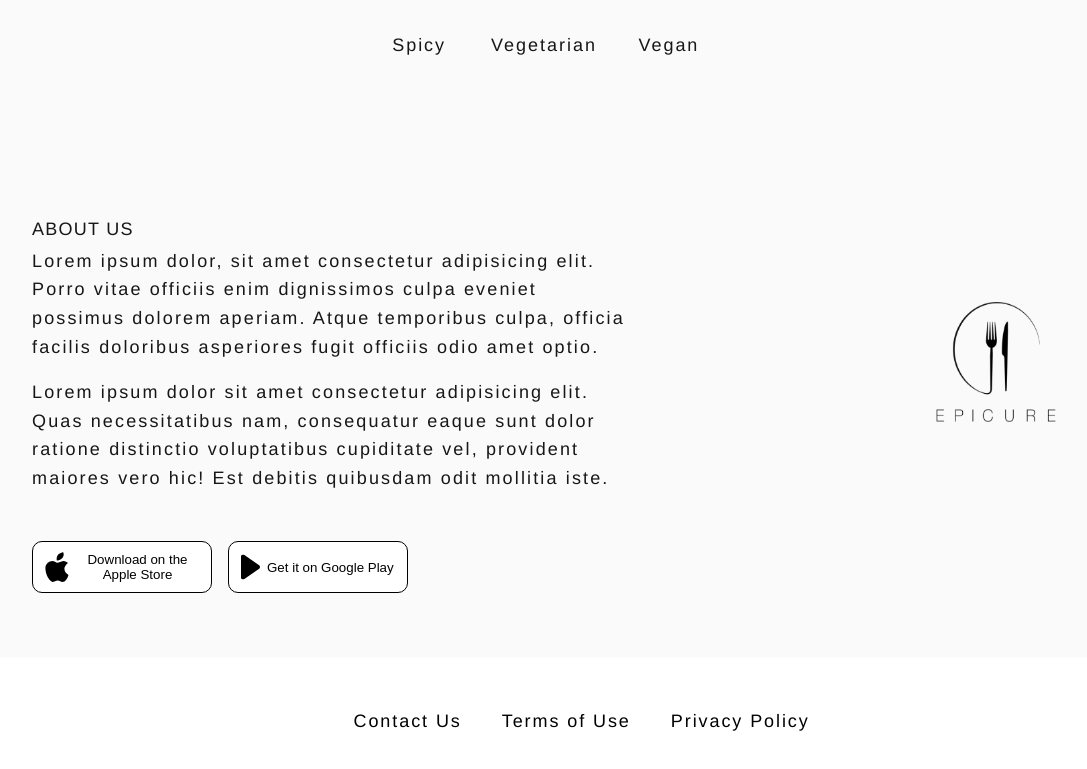
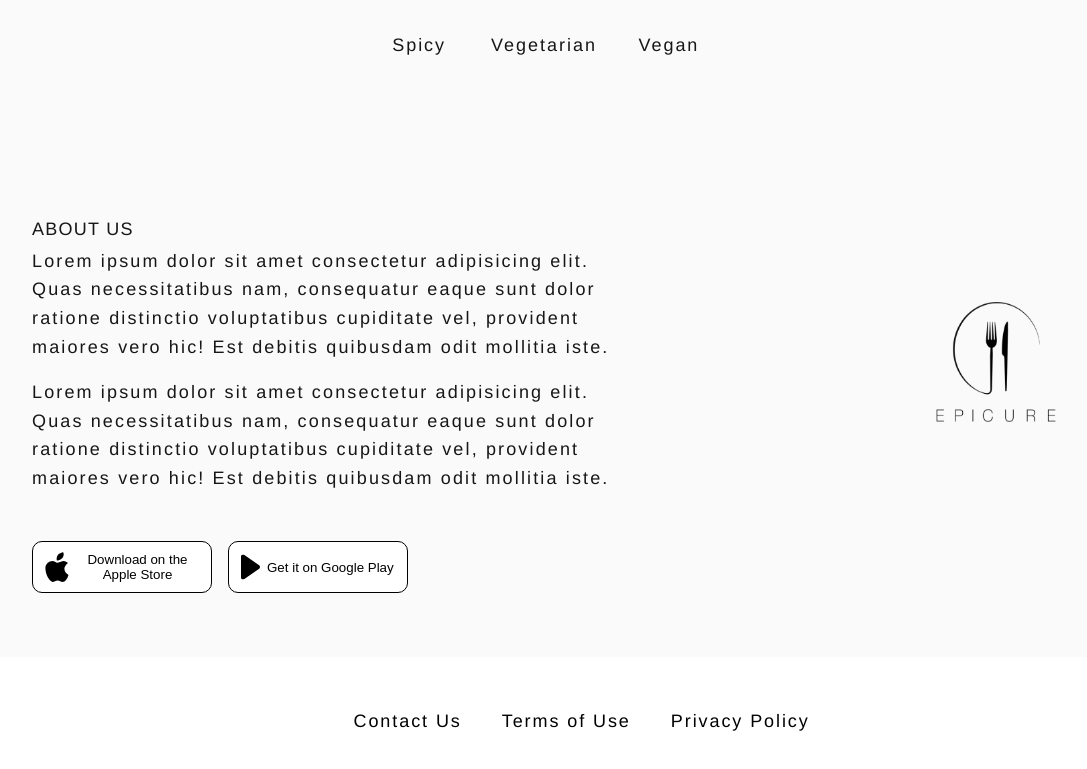
Before and after one commit to keren-elbaz-m/epicure_client, a Next.js app: page / in a window 1280 px wide. Shown: the part 1350-2119 px from the top of the page, without its empty margins (96-1183 px from the left). Built offline with nearby package versions, Linux system fonts and the light colour scheme.

Commit message:
About us description
Added description variable to RESOURCES and used it in About.tsx

```diff
--- a/src/components/About/About.tsx
+++ b/src/components/About/About.tsx
@@ -11,8 +11,8 @@ export default function About(){
         <div className={style.secondaryContainer}>
             <div className={style.textBlock}>
                 <h1 className={style.title}>{RESOURES.homepage.aboutUs}</h1>
-                <p>Lorem ipsum dolor, sit amet consectetur adipisicing elit. Porro vitae officiis enim dignissimos culpa eveniet possimus dolorem aperiam. Atque temporibus culpa, officia facilis doloribus asperiores fugit officiis odio amet optio.</p>
-                <p>Lorem ipsum dolor sit amet consectetur adipisicing elit. Quas necessitatibus nam, consequatur eaque sunt dolor ratione distinctio voluptatibus cupiditate vel, provident maiores vero hic! Est debitis quibusdam odit mollitia iste.</p>
+                <p>{RESOURES.homepage.description}</p>
+                <p>{RESOURES.homepage.description}</p>
             </div>
             <div className={style.iconsWrapper}>
                 {contactIcons.map((icon, index) => (
--- a/src/data/text.ts
+++ b/src/data/text.ts
@@ -5,7 +5,8 @@ export const RESOURES = {
     homepage: {
         popularSection: 'popular restaurant in epicure:',
         iconMeaning: 'The meaning of our icons',
-        aboutUs: 'About us'
+        aboutUs: 'About us',
+        description: 'Lorem ipsum dolor sit amet consectetur adipisicing elit. Quas necessitatibus nam, consequatur eaque sunt dolor ratione distinctio voluptatibus cupiditate vel, provident maiores vero hic! Est debitis quibusdam odit mollitia iste.',
 
     }
 }
```
